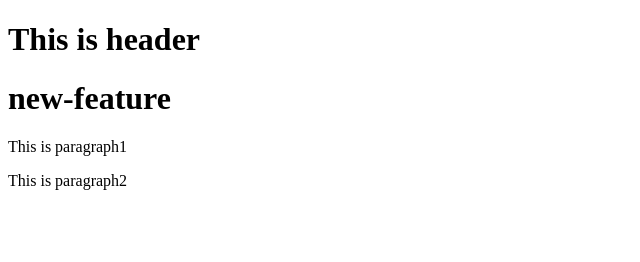
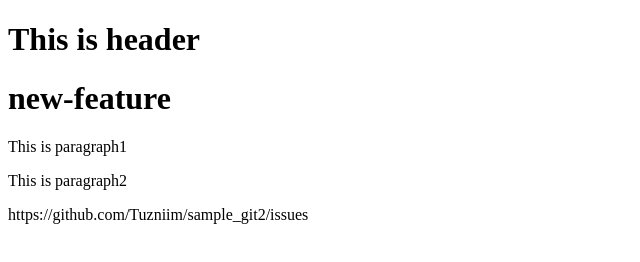
Before and after one commit to Tuzniim/sample_git2, a plain HTML site: page index.html in a window 1280 px wide. Shown: the whole page, without its empty margins (0-640 px from the left). Drawn offline with Linux system fonts and the light colour scheme.

Commit message:
Fixes #1: Your commit message here

```diff
--- a/index.html
+++ b/index.html
@@ -6,4 +6,5 @@
 <h1>new-feature</h1>
 <p>This is paragraph1</p>
 <p>This is paragraph2</p>
+https://github.com/Tuzniim/sample_git2/issues
 </body>
```
